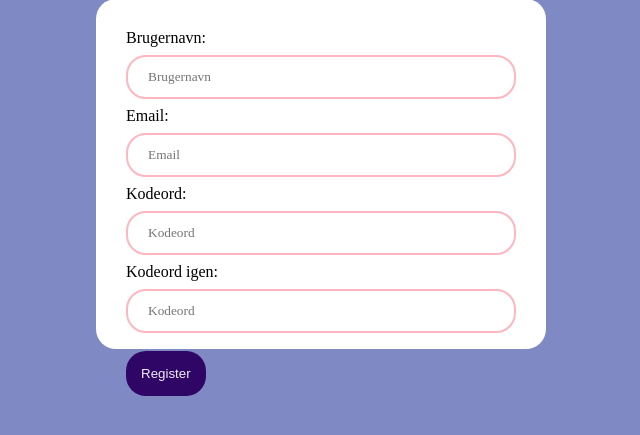
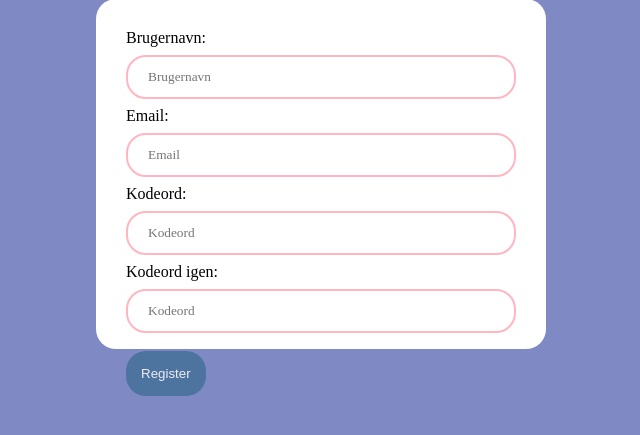
Before and after one commit to Wistoft2410/Mini-Eksamen-DDU, a Python web app: template templates/signup.html in a window 1280 px wide. Shown: the part 197-632 px from the top of the page, without its empty margins (319-959 px from the left). Run offline with Jinja, Linux system fonts and the light colour scheme; the template is opened without the code that fills it, so the values that code supplies are empty.

Commit message:
Ændret button color

```diff
--- a/static/styles/stylesheet.css
+++ b/static/styles/stylesheet.css
@@ -176,7 +176,7 @@ body {
 /*button attributes*/
 button {
   cursor: pointer;
-  background-color: rgb(47, 5, 102);
+  background-color: #4d749e;
   color: rgb(236, 236, 245);
   padding: 15px;
   margin: 10px 0px;
```
